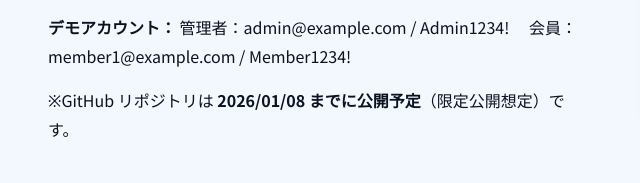
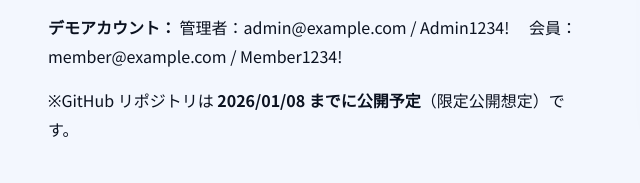
Before and after one commit to fewioaghwrao/my-portfoliohogwhigrox, a plain HTML site: page invoice.html in a window 1280 px wide. Shown: the part 507-690 px from the top of the page, 32-672 px from the left. Drawn offline with Linux system fonts and the light colour scheme.

Commit message:
Add files via upload

```diff
--- a/invoice.html
+++ b/invoice.html
@@ -75,7 +75,7 @@
         <p class="hero__note reveal reveal-delay-3">
           <strong>デモアカウント：</strong>
           管理者：admin@example.com / Admin1234!
-          会員：member1@example.com / Member1234!
+          会員：member@example.com / Member1234!
         </p>
 
         <p class="hero__note reveal reveal-delay-3">
```
